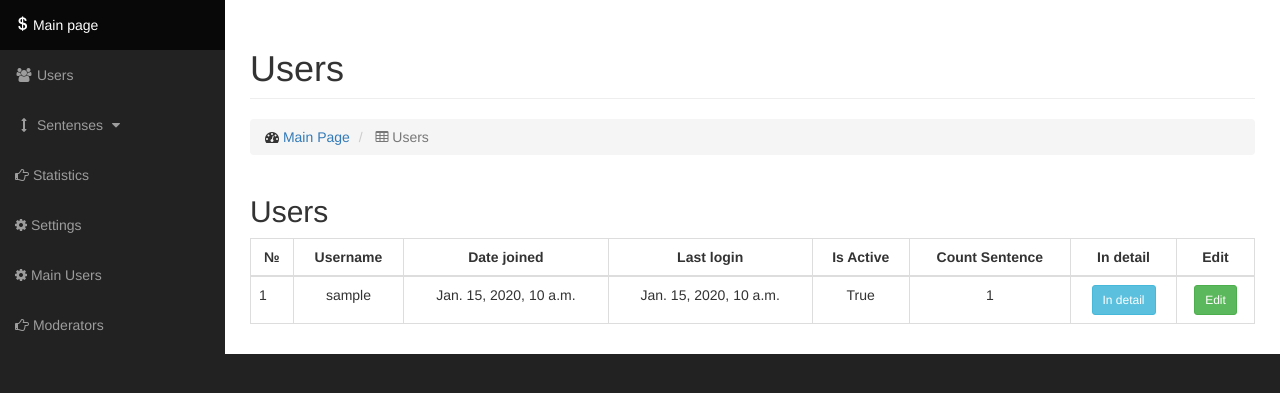
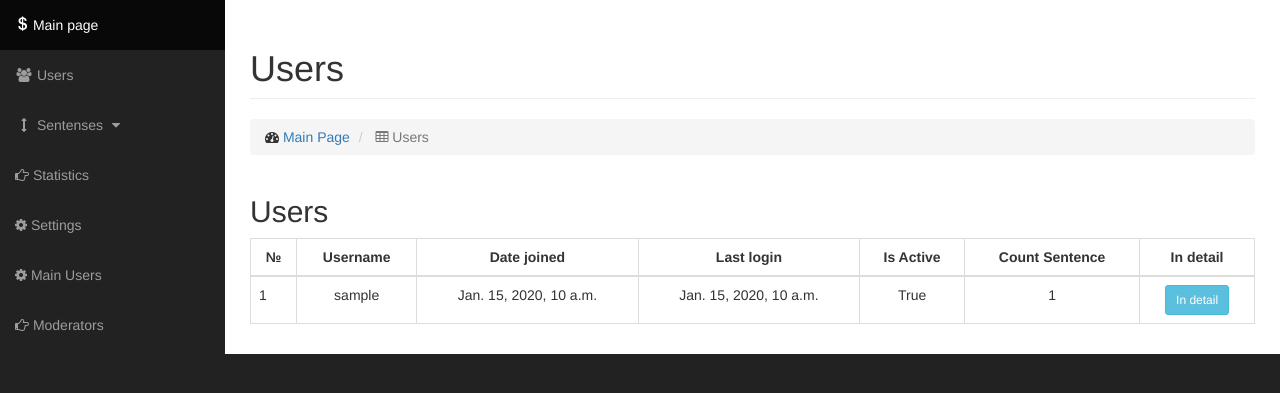
Before and after one commit to SmallLab/bfg-admin.com, a Django app: page /users/ in a window 1280 px wide. Shown: the part 51-444 px from the top of the page. Run offline with Django 3.2, Linux system fonts and the light colour scheme; a user stored in the database is signed in; tables that the repository leaves empty hold one stand-in row (values such as "Sample post"); grey boxes labelled with a size stand in for pictures from a placeholder-image service; some libraries are stand-ins or nearby versions.

Commit message:
Users work

```diff
--- a/bfgadmin/mainadmin/mainviews/views.py
+++ b/bfgadmin/mainadmin/mainviews/views.py
@@ -12,7 +12,6 @@ from mainadmin.models import Regions
 class MainView(LoginRequiredMixin, TemplateView):
 
    template_name = 'index.html'
-
 
 
 """
--- a/bfgadmin/mainadmin/templates/users.html
+++ b/bfgadmin/mainadmin/templates/users.html
@@ -36,7 +36,6 @@
                                         <th class="text-center">Is Active</th>
                                         <th class="text-center">Count Sentence</th>
                                         <th class="text-center">In detail</th>
-                                        <th class="text-center">Edit</th>
                                     </tr>
                                 </thead>
                                 <tbody>
@@ -49,7 +48,6 @@
                                         <td class="text-center">{{ user_l.is_active }}</td>
                                         <td class="text-center">{{ user_l.profile.favorite_num }}</td>
                                         <td class="text-center"><a type="button" class="btn btn-sm btn-info" href="{% url 'detail' user_l.id %}">In detail</a></td>
-                                        <td class="text-center"><a type="button" class="btn btn-sm btn-success" href="{% url 'detail' user_l.id %}">Edit</a></td>
                                     </tr>
                                 {% endfor %}
 
```
